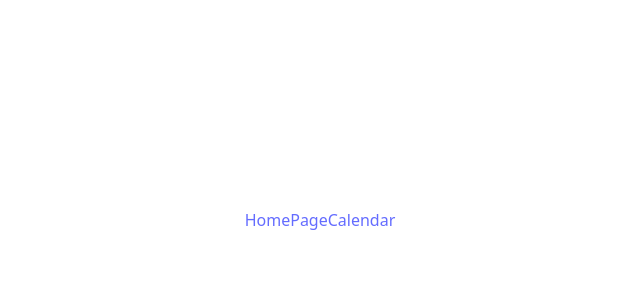
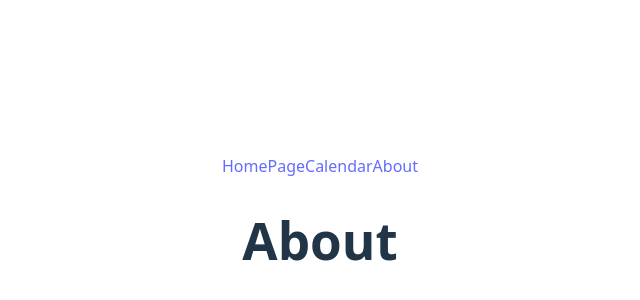
Before and after one commit to MattSanchez77/React-SBA, a React (Vite) app: page /about in a window 1280 px wide. Before the commit this address had no page. Shown: the part 180-480 px from the top of the page, without its empty margins (320-960 px from the left). Built offline with nearby package versions, Linux system fonts and the light colour scheme.

Commit message:
Added About Page

```diff
--- a/src/App.jsx
+++ b/src/App.jsx
@@ -2,10 +2,8 @@
 import './App.css'
 import HomePage from './pages/HomePage'
 import Calendar from './pages/Calendar'
-import SignIn from './pages/SignIn'
-import SignUp from './pages/SignUp'
-
 import Nav from './components/Nav/Nav'
+import About from './pages/About'
 
 
 function App() {
@@ -17,8 +15,7 @@
        <Routes>
         <Route path="/" element={<HomePage />} />
         <Route path="/calendar" element={<Calendar />} />
-        <Route path="/signin" element={<SignIn />} />
-        <Route path="/signup" element={<SignUp />} />
+        <Route path="/about" element={<About />} />
       </Routes>
     </>
   )
--- a/src/components/Nav/Nav.jsx
+++ b/src/components/Nav/Nav.jsx
@@ -11,6 +11,9 @@
           <li>
             <Link to="/calendar">Calendar</Link>
           </li>
+          <li>
+            <Link to="/about">About</Link>
+          </li>
         </ul>
       </nav>
     );
--- /dev/null
+++ b/src/pages/About.jsx
@@ -0,0 +1,3 @@
+export default function About(){
+    return <h1>About</h1>
+}
--- a/src/pages/SignIn.jsx
+++ /dev/null
@@ -1,3 +0,0 @@
-export default function SignIn(){
-    return <h1>Sign In</h1>
-}
--- a/src/pages/SignUp.jsx
+++ /dev/null
@@ -1,3 +0,0 @@
-export default function SignUp(){
-    return <h1>Sign Up</h1>
-}
```
